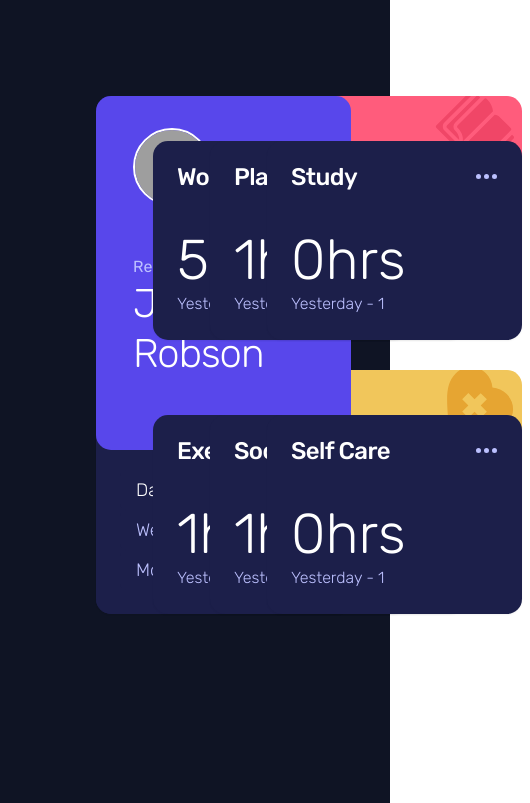
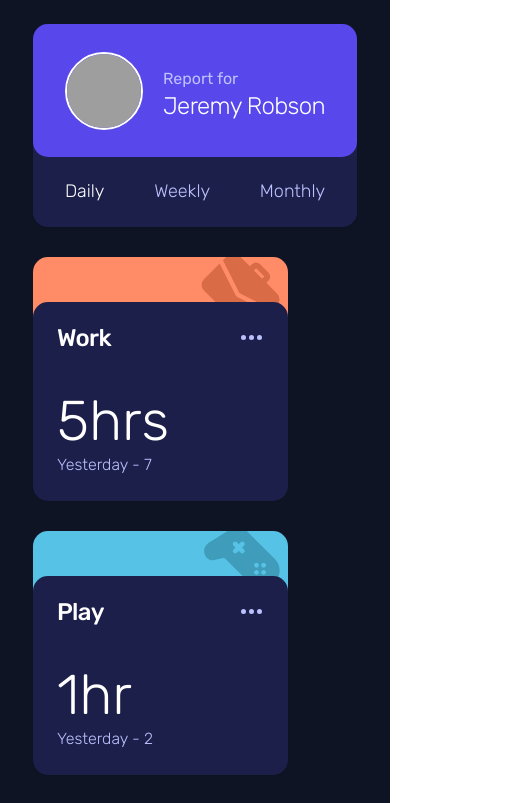
Before and after one commit to robcrock/time-tracking-dashboard, a Next.js app: page / in a window 390 px wide. Shown: the top 803 px of the page, 530 px wide, since content can reach past the window. Built offline with nearby package versions, Linux system fonts and the light colour scheme; grey boxes are pictures that could not be loaded.

Commit message:
'Update layout spacing and responsiveness in CardGrid and ProfileCard components. Possible UI enhancement for various screen sizes.'

```diff
--- a/src/app/page.tsx
+++ b/src/app/page.tsx
@@ -24,7 +24,7 @@ export default async function Home() {
   const data = await getData();
 
   return (
-    <main className="flex min-h-screen flex-col items-center justify-between bg-very-dark-blue p-24">
+    <main className="flex min-h-screen flex-col items-center justify-between bg-very-dark-blue p-6 md:p-24">
       {/* Card - Personal */}
       <CardGrid data={data} />
     </main>
--- a/src/components/fem-card-grid.tsx
+++ b/src/components/fem-card-grid.tsx
@@ -25,12 +25,12 @@ export const CardGrid = ({ data }: { data: any }) => {
     setActiveTimeframe(activeTimeframe);
 
   return (
-    <div className="grid grid-cols-4 gap-[30px]">
+    <div className="grid grid-cols-1 gap-[30px] md:grid-cols-4">
       <ProfileCard
         activeTimeframe={activeTimeframe}
         handleSelection={handleSelection}
       />
-      <div className="col-span-3 grid grid-cols-subgrid gap-[30px]">
+      <div className="grid gap-[30px] md:col-span-3 md:grid-cols-subgrid">
         {data.map((activity: any, index: number) => {
           const title = activity?.title;
           const icon: keyof typeof iconMap = activity?.icon;
--- a/src/components/fem-profile-card.tsx
+++ b/src/components/fem-profile-card.tsx
@@ -11,20 +11,20 @@ export const ProfileCard = ({
   handleSelection: (activeTimeframe: string) => void;
 }) => {
   return (
-    <Card className="relative flex w-[255px] flex-col rounded-[15px] border-none bg-dark-blue text-white">
-      <CardHeader className="z-10 flex min-h-[354px] flex-col gap-[43px] rounded-[15px] bg-blue px-[37px] py-[32px]">
+    <Card className="relative flex h-[203px] w-full flex-col rounded-[15px] border-none bg-dark-blue text-white md:w-[255px]">
+      <CardHeader className="z-10 flex h-[133px] flex-row items-center gap-5 rounded-[15px] bg-blue px-8 py-[32px] md:min-h-[354px] md:flex-col md:gap-[43px] md:px-[37px]">
         <Avatar className="h-[78px] w-[78px] border-2 border-white">
           <AvatarImage src="https://raw.githubusercontent.com/robcrock/time-tracking-dashboard/main/public/images/image-jeremy.png" />
           <AvatarFallback>JR</AvatarFallback>
         </Avatar>
         <div>
           <p className="text-light text-pale-blue">Report for</p>
-          <CardTitle className="w-full text-wrap text-[40px] font-extralight leading-tight">
+          <CardTitle className="w-full text-wrap text-[24px] font-extralight leading-tight md:text-[40px]">
             Jeremy Robson
           </CardTitle>
         </div>
       </CardHeader>
-      <CardContent className="absolute flex h-full w-full flex-col items-start justify-end rounded-[15px] bg-dark-blue text-left font-light text-white">
+      <CardContent className="absolute flex h-full w-full flex-row items-end justify-between rounded-[15px] bg-dark-blue p-4 text-left font-light text-white md:flex-col md:items-start md:justify-end md:p-6">
         <Button
           className={cn(
             "bg-inherit text-[18px] font-light",
```
